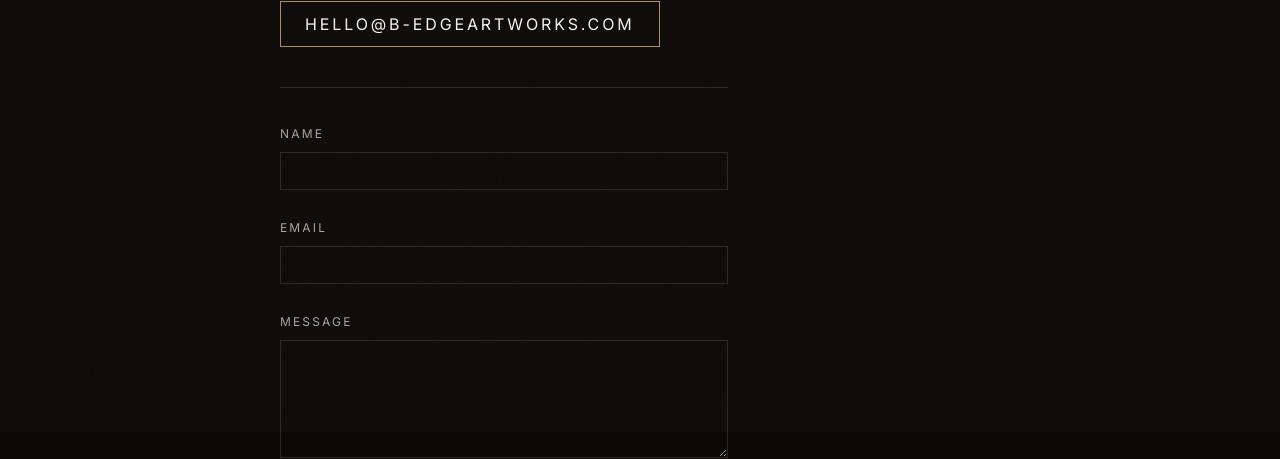
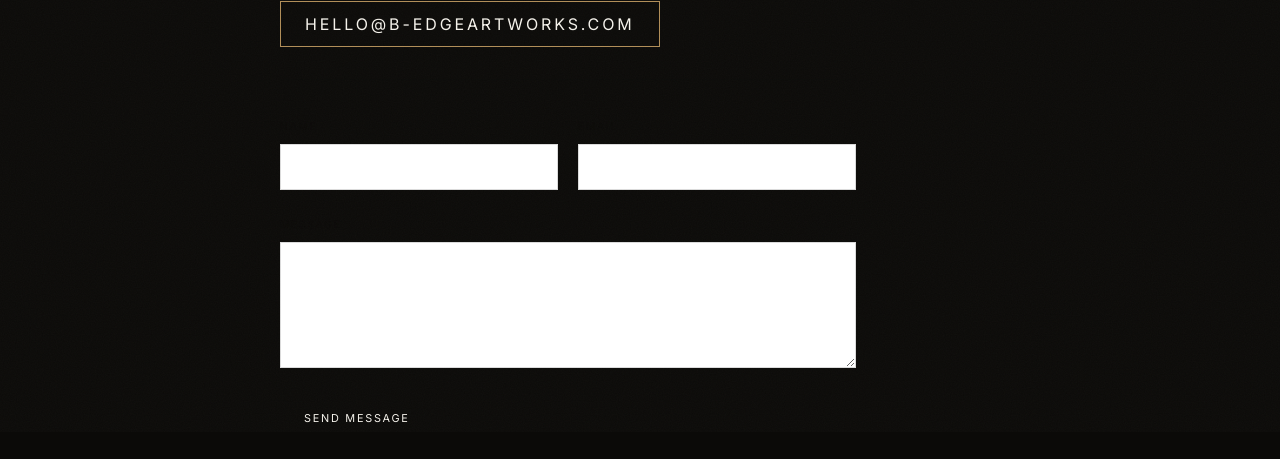
Before and after one commit to oghenenoghie/pronlart2026, a Next.js app: page /contact in a window 1280 px wide. Shown: the part 368-827 px from the top of the page. Built offline with nearby package versions, Linux system fonts and the light colour scheme; no server answers.

Commit message:
Restyle public filters and enquiry forms for light editorial pages

```diff
--- a/components/forms/ContactForm.tsx
+++ b/components/forms/ContactForm.tsx
@@ -1,24 +1,24 @@
 "use client";
 
 import { useState, type FormEvent } from "react";
-import { Button } from "@/components/ui/button";
-import { fieldClass, fieldLabelClass } from "@/lib/utils";
 
 type Status = "idle" | "submitting" | "success" | "error";
+const inputClass = "mt-2 w-full border border-ink/15 bg-white px-3 py-3 font-body text-sm text-ink placeholder:text-ink/35 focus:border-gilt focus:outline-none focus:ring-1 focus:ring-gilt";
+const labelClass = "font-body text-[0.65rem] uppercase tracking-[0.16em] text-ink/55";
 
 export function ContactForm() {
   const [status, setStatus] = useState<Status>("idle");
   const [errorMessage, setErrorMessage] = useState<string | null>(null);
 
-  async function handleSubmit(e: FormEvent<HTMLFormElement>) {
-    e.preventDefault();
+  async function handleSubmit(event: FormEvent<HTMLFormElement>) {
+    event.preventDefault();
     setStatus("submitting");
     setErrorMessage(null);
-
-    const form = e.currentTarget;
+    const form = event.currentTarget;
     const data = new FormData(form);
 
-    const res = await fetch("/api/contact", {
+    try {
+      const response = await fetch("/api/contact", {
         method: "POST",
         headers: { "Content-Type": "application/json" },
         body: JSON.stringify({
@@ -27,51 +27,48 @@ export function ContactForm() {
           message: data.get("message"),
         }),
       });
-
-    if (res.ok) {
+      if (response.ok) {
         setStatus("success");
         form.reset();
       } else {
-      const body = await res.json().catch(() => null);
+        const body = await response.json().catch(() => null);
         setErrorMessage(body?.error ?? "Something went wrong. Please try again.");
+        setStatus("error");
+      }
+    } catch {
+      setErrorMessage("We could not send your message. Please try again.");
       setStatus("error");
     }
   }
 
   if (status === "success") {
     return (
-      <p className="mt-10 max-w-md border-t border-line pt-8 font-body text-ash">
-        Thank you — we&apos;ll be in touch by email shortly.
+      <p role="status" className="mt-8 max-w-lg border-t border-ink/15 pt-7 font-body text-base leading-7 text-ink/65">
+        Thank you. Your message has been received and we will be in touch by email.
       </p>
     );
   }
 
   return (
-    <form onSubmit={handleSubmit} className="mt-10 grid max-w-md gap-6 border-t border-line pt-8">
+    <form onSubmit={handleSubmit} className="mt-8 grid max-w-xl gap-5 border-t border-ink/15 pt-8">
+      <div className="grid gap-5 sm:grid-cols-2">
         <div>
-        <label htmlFor="name" className={fieldLabelClass}>
-          Name
-        </label>
-        <input id="name" name="name" type="text" required className={fieldClass} />
+          <label htmlFor="name" className={labelClass}>Name</label>
+          <input id="name" name="name" type="text" required className={inputClass} />
         </div>
         <div>
-        <label htmlFor="email" className={fieldLabelClass}>
-          Email
-        </label>
-        <input id="email" name="email" type="email" required className={fieldClass} />
+          <label htmlFor="email" className={labelClass}>Email</label>
+          <input id="email" name="email" type="email" required className={inputClass} />
+        </div>
       </div>
       <div>
-        <label htmlFor="message" className={fieldLabelClass}>
-          Message
-        </label>
-        <textarea id="message" name="message" rows={5} required className={fieldClass} />
+        <label htmlFor="message" className={labelClass}>Message</label>
+        <textarea id="message" name="message" rows={5} required className={inputClass} />
       </div>
-
-      {status === "error" && <p className="font-body text-sm text-red-400">{errorMessage}</p>}
-
-      <Button type="submit" disabled={status === "submitting"}>
-        {status === "submitting" ? "Sending…" : "Send"}
-      </Button>
+      {status === "error" && <p role="alert" className="font-body text-sm text-red-700">{errorMessage}</p>}
+      <button type="submit" disabled={status === "submitting"} className="inline-flex min-h-12 w-fit items-center bg-ink px-6 py-3 font-body text-[0.68rem] uppercase tracking-[0.16em] text-gesso transition-colors hover:bg-gilt hover:text-ink disabled:opacity-50">
+        {status === "submitting" ? "Sending…" : "Send message"}
+      </button>
     </form>
   );
 }
```
Lines whose indentation alone changed are shown as unchanged.
